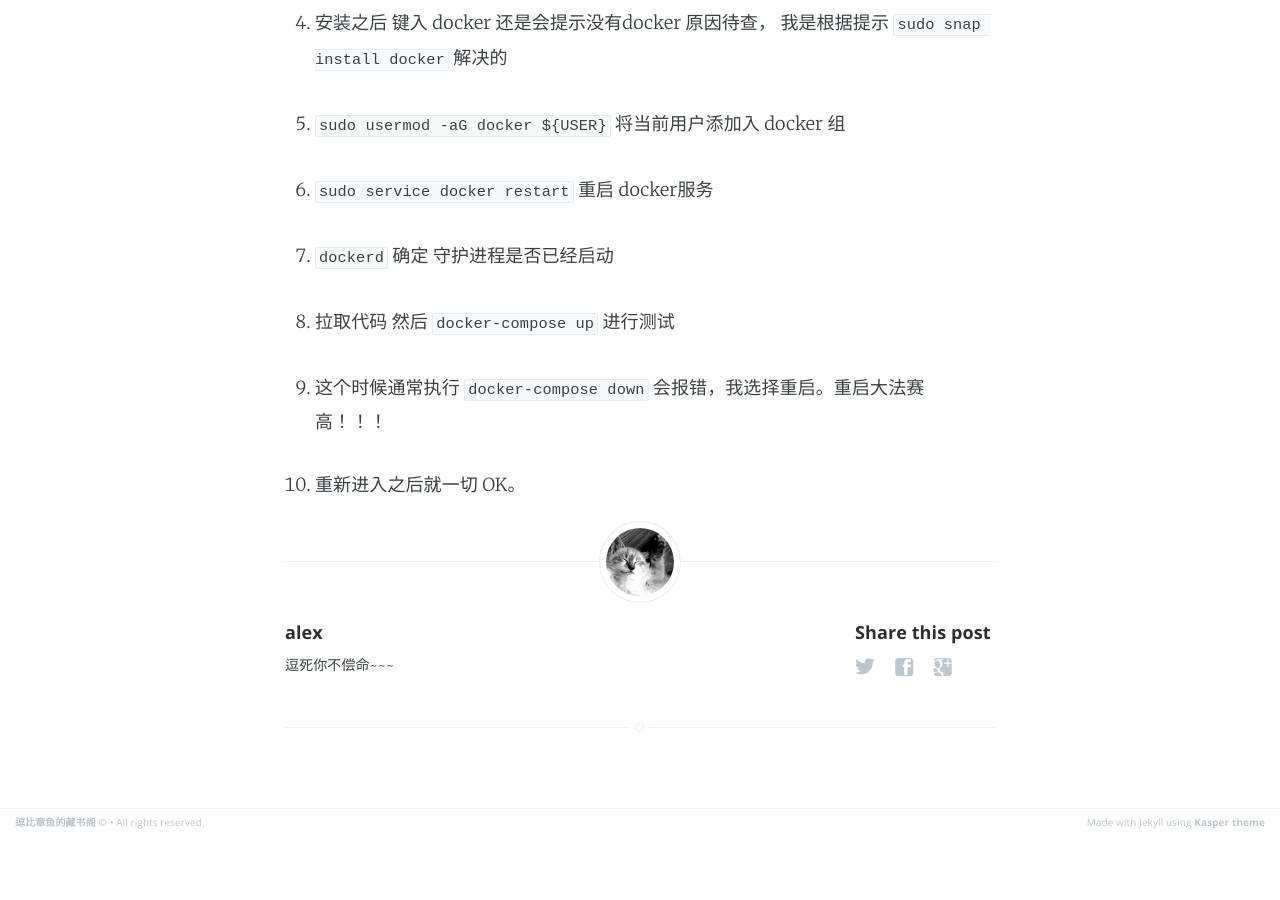
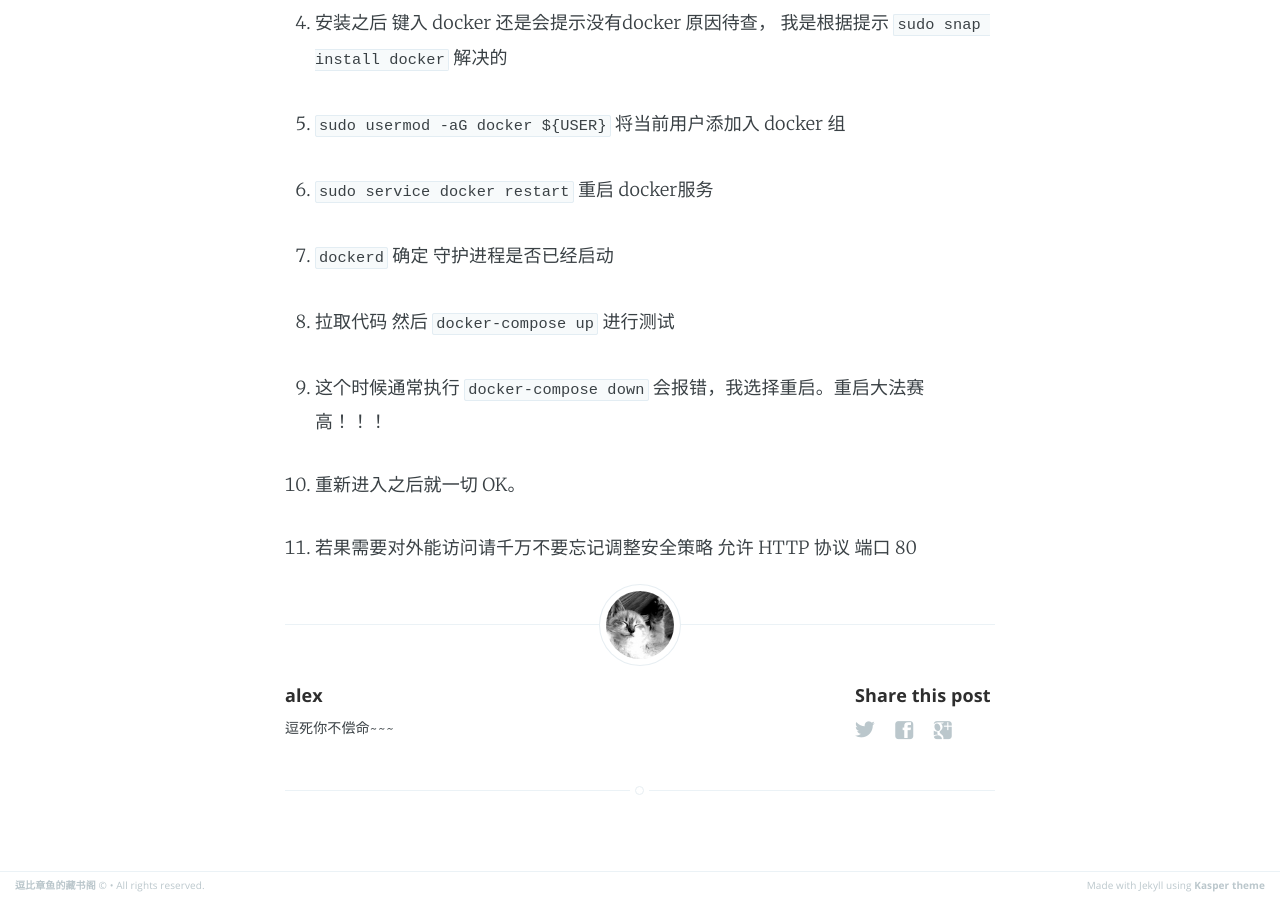
Before and after one commit to alex-marmot/alex-marmot.github.io, a Jekyll site: the page built from _posts/2019-01-21-using-docker-onAWS-EC2.md, in a window 1280 px wide and 900 px high, scrolled down 588 px. Built offline with Jekyll 4.4.1, drawn with Linux system fonts in a browser that asks for light colours; before the commit the page ends 1425 px from its top, so only the background shows below that.

Commit message:
update at 2019-01-21 02:04:21 UTC for

```diff
--- a/_posts/2019-01-21-using-docker-onAWS-EC2.md
+++ b/_posts/2019-01-21-using-docker-onAWS-EC2.md
@@ -28,3 +28,5 @@
 9. 这个时候通常执行 `docker-compose down` 会报错，我选择重启。重启大法赛高！！！
 
 10. 重新进入之后就一切 OK。
+
+11. 若果需要对外能访问请千万不要忘记调整安全策略 允许 HTTP 协议 端口 80
```
